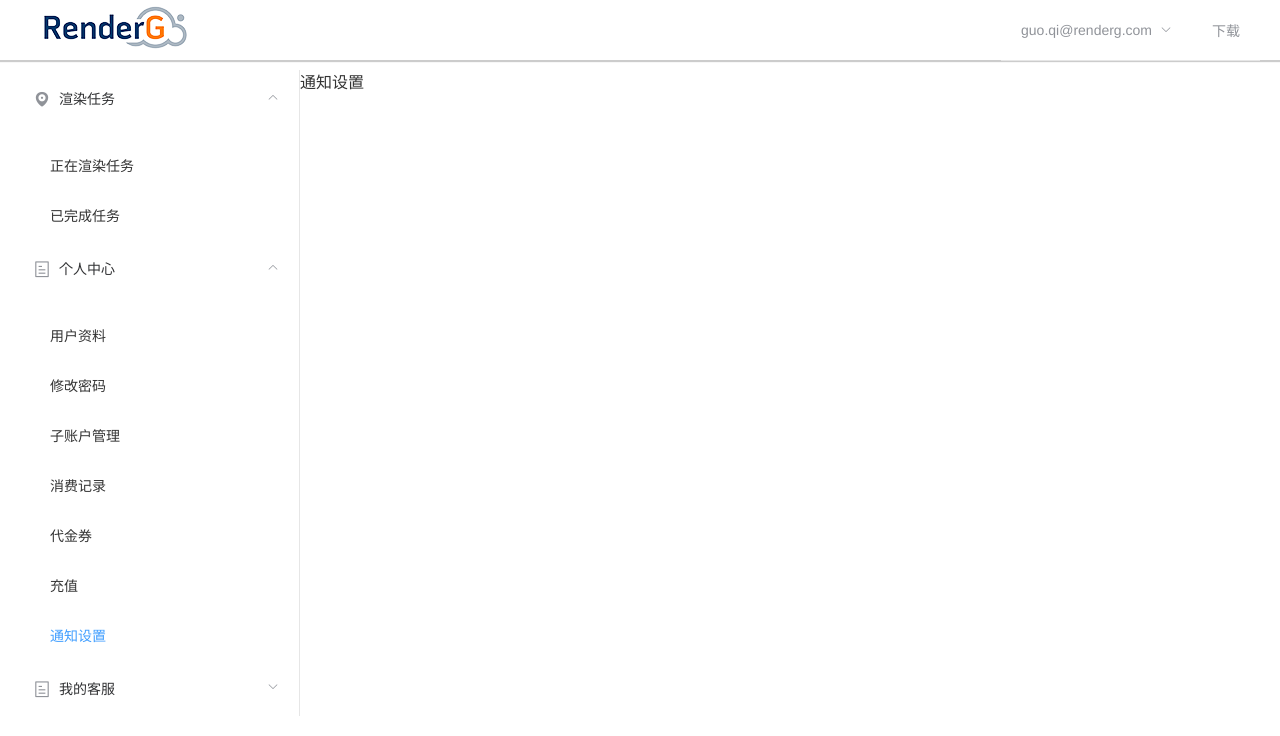
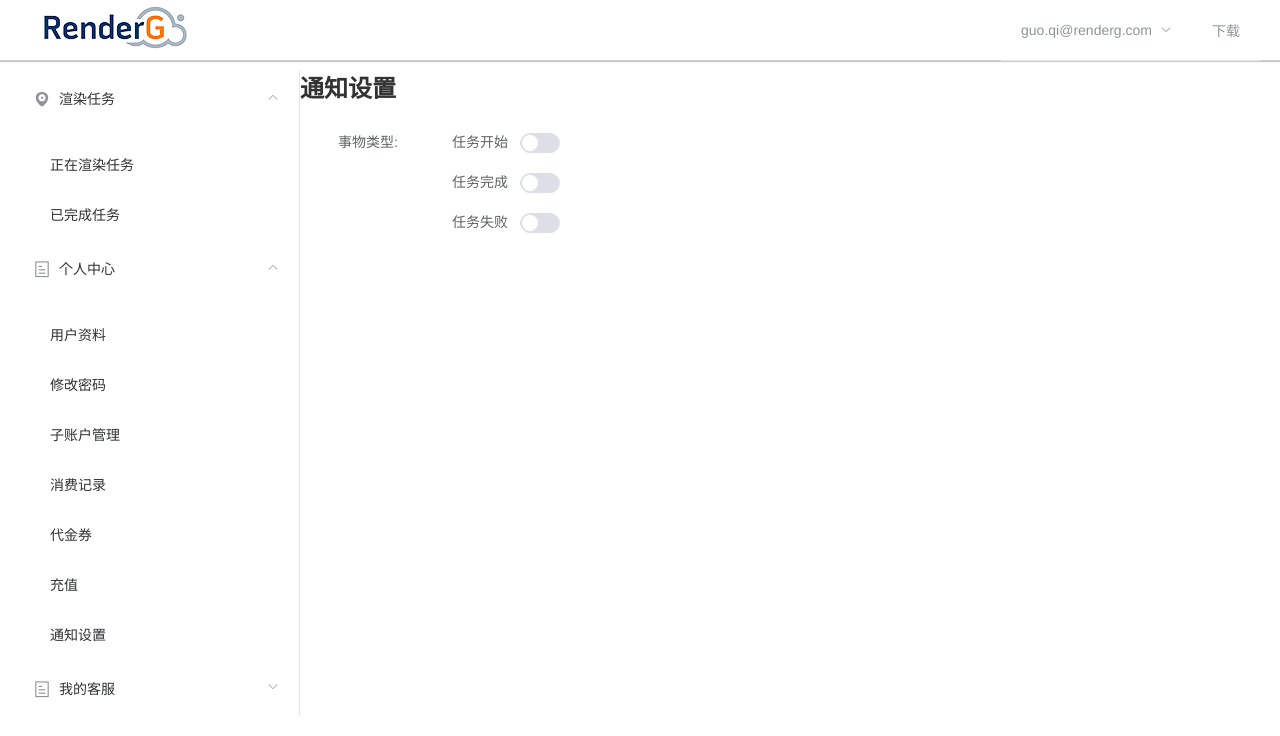
Before and after one commit to duanxingyu/The_newest_renderVue, a Vue app: page /setting in a window 1280 px wide. Shown: the top 736 px of the page. Built offline with nearby package versions, Linux system fonts and the light colour scheme; sample sign-in values are in the browser's storage.

Commit message:
为record.vue加入分页

```diff
--- a/config/index.js
+++ b/config/index.js
@@ -21,9 +21,9 @@ module.exports = {
     },
 
     // Various Dev Server settings
-    host: 'localhost', // can be overwritten by process.env.HOST
+    host: '0.0.0.0', // can be overwritten by process.env.HOST
     port: 8080, // can be overwritten by process.env.PORT, if port is in use, a free one will be determined
-    autoOpenBrowser: false,
+    autoOpenBrowser: true,
     errorOverlay: true,
     notifyOnErrors: true,
     poll: false, // https://webpack.js.org/configuration/dev-server/#devserver-watchoptions-
--- a/src/components/aside.vue
+++ b/src/components/aside.vue
@@ -1,8 +1,9 @@
 <template>
   <div id="aside">
     <el-row class="tac" :gutter="10">
-            <el-col >
-                <el-menu default-active="2" :default-openeds="openeds"   class="el-menu-vertical-demo" @open="handleOpen" @close="handleClose">
+      <el-col>
+        <el-menu default-active="2" :default-openeds="openeds" class="el-menu-vertical-demo" @open="handleOpen"
+                 @close="handleClose">
           <!--渲染任务-->
           <el-submenu index="1">
             <template slot="title">
@@ -10,12 +11,16 @@
               <span>渲染任务</span>
             </template>
             <el-menu-item-group>
+              <router-link exact to="/rendering">
                 <el-menu-item index="1-1">
-                                <router-link exact to="/rendering">正在渲染任务</router-link>
+                  正在渲染任务
                 </el-menu-item>
+              </router-link>
+              <router-link to="/completed">
                 <el-menu-item index="1-2">
-                                <router-link to="/completed">已完成任务</router-link>
+                  已完成任务
                 </el-menu-item>
+              </router-link>
             </el-menu-item-group>
 
           </el-submenu>
@@ -26,27 +31,41 @@
               <span>个人中心</span>
             </template>
             <el-menu-item-group>
+              <router-link to="/userInfo">
                 <el-menu-item index="2-1">
-                                <router-link to="/userInfo">用户资料</router-link>
+                  用户资料
                 </el-menu-item>
+              </router-link>
+              <router-link to="/modifyPass">
                 <el-menu-item index="2-2">
-                                <router-link to="/modifyPass">修改密码</router-link>
+                  修改密码
                 </el-menu-item>
+              </router-link>
+              <router-link to="/childAcount">
                 <el-menu-item index="2-3">
-                                <router-link to="/childAcount">子账户管理</router-link>
+                  子账户管理
                 </el-menu-item>
+              </router-link>
+              <router-link to="/record">
                 <el-menu-item index="2-4">
-                                <router-link to="/record">消费记录</router-link>
+                  消费记录
                 </el-menu-item>
+              </router-link>
+              <router-link to="/crash">
                 <el-menu-item index="2-5">
-                                <router-link to="/crash">代金券</router-link>
+                  代金券
                 </el-menu-item>
+              </router-link>
+              <router-link to="/reCharge">
                 <el-menu-item index="2-6">
-                                <router-link to="/reCharge">充值</router-link>
+                  充值
                 </el-menu-item>
+              </router-link>
+              <router-link to="/setting">
                 <el-menu-item index="2-7">
-                                <router-link to="/setting">通知设置</router-link>
+                  通知设置
                 </el-menu-item>
+              </router-link>
             </el-menu-item-group>
           </el-submenu>
 
@@ -75,7 +94,7 @@
 
     data() {
       return {
-                openeds:['1','2'],  //默认展开index为1和2的导航，配合:default="openeds"
+        openeds: ['1', '2'],  //默认展开index为1和2的导航，配合:default="openeds"
       }
     },
     methods: {
--- a/src/components/myAcount/childAcount.vue
+++ b/src/components/myAcount/childAcount.vue
@@ -60,10 +60,10 @@
             </el-table-column>
             <el-table-column label="操作" width="350px">
                 <template slot-scope="scope">
-                    <el-button size="mini" @click="handleEdit(scope.$index, scope.row)">编辑</el-button>
-                    <el-button size="mini" type="info" @click="handleIn(scope.$index, scope.row)">转入</el-button>
-                    <el-button size="mini" @click="handleOut(scope.$index, scope.row)">转出</el-button>
-                    <el-button size="mini" type="danger" @click="handleDelete(scope.$index, scope.row)">修改密码</el-button>
+                    <el-button size="mini" round @click="handleEdit(scope.$index, scope.row)">编辑</el-button>
+                    <el-button size="mini" round type="info" @click="handleIn(scope.$index, scope.row)">转入</el-button>
+                    <el-button size="mini" round @click="handleOut(scope.$index, scope.row)">转出</el-button>
+                    <el-button size="mini" round type="danger" @click="handleDelete(scope.$index, scope.row)">修改密码</el-button>
                 </template>
             </el-table-column>
         </el-table>
--- a/src/components/myAcount/record.vue
+++ b/src/components/myAcount/record.vue
@@ -20,14 +20,26 @@
                 </el-form-item>
         </el-form>
 
-        <el-table :data="tableData" sort-by="{tableData.date}" style="width: 100%">
-            <el-table-column prop="fileName" label="文件名" width="300px">
+        <el-table :data="tableData.slice((currentPage-1)*pageSize,currentPage*pageSize)" sort-by="{tableData.name}" style="width: 100%">
+          <el-table-column prop="id" label="id" width="240px" sortable>
+          </el-table-column>
+
+          <el-table-column prop="fileName" label="文件名" width="240px" sortable>
             </el-table-column>
-            <el-table-column prop="fileSize" label="文件大小" width="300px">
+            <el-table-column prop="fileSize" label="文件大小" width="240px">
             </el-table-column>
-            <el-table-column prop="date" label="导出时间" width="300px" sortable>
+            <el-table-column prop="date" label="导出时间" width="240px" sortable>
             </el-table-column>
         </el-table>
+      <el-pagination
+        @size-change="handleSizeChange"
+        @current-change="handleCurrentChange"
+        :current-page.sync="currentPage"
+        :page-sizes="[5,10, 20, 30, 40]"
+        :page-size="this.pageSize"
+        layout="total, sizes, prev, pager, next, jumper"
+        :total="pages.total">
+      </el-pagination>
     </div>
 </template>
 
@@ -68,48 +80,60 @@
                         }
                     }]
                 },
+              options:[
+                {
+                  value:'123456789'
+                }
+              ],
                 value6: '',
                 value7: '',
-                tableData: [{
-                    date: '2016-05-02',
-                    fileName: '王小虎',
-                    fileSize: '上海市普陀区金沙江路 1518 弄'
-                }, {
-                    date: '2016-05-04',
-                    fileName: '王小虎',
-                    fileSize: '上海市普陀区金沙江路 1518 弄'
-                }, {
-                    date: '2016-05-01',
-                    fileName: '王小虎',
-                    fileSize: '上海市普陀区金沙江路 1518 弄'
-                }, {
-                    date: '2016-05-03',
-                    fileName: '王小虎',
-                    fileSize: '上海市普陀区金沙江路 1518 弄'
-                }],
-                options: [{
-                    value: '选项1',
-                    label: '黄金糕'
-                }, {
-                    value: '选项2',
-                    label: '双皮奶'
-                }, {
-                    value: '选项3',
-                    label: '蚵仔煎'
-                }, {
-                    value: '选项4',
-                    label: '龙须面'
-                }, {
-                    value: '选项5',
-                    label: '北京烤鸭'
-                }],
-                value: ''
+                tableData: [],
+                value: '',
+              currentPage: 1,
+              pageSize:10,
+              pages:{},
+              // per_page:null,
+              // page:null
+
             }
         },
+      created(){
+          this.getData();
+      },
         methods: {
             onSubmit() {
                 console.log('submit!');
-            }
+            },
+          handleSizeChange(size) {
+            this.pageSize=size
+            // this.fetchPapers();
+            console.log(`每页 ${size} 条`);
+          },
+          // fetchPapers() {
+          //   var recordUrl = this.HOST + '/record';
+          //   this.$axios.get(recordUrl+`/per_page=${this.per_page}`+'&'+`page=${this.page}`)
+          // },
+          handleCurrentChange(currentPage) {
+              this.currentPage=currentPage
+            // this.getData();
+            console.log(`当前页: ${currentPage}`);
+          },
+          getData(){
+            var recordUrl = this.HOST + '/record';
+            this.$axios.get(recordUrl, {
+              params:{
+                per_page:200,
+                page:1
+              }
+            }).then(res=>{
+              console.log(res.data);
+              this.pages=res.data;
+              this.tableData=res.data.items
+              console.log(res.data.items)
+            }).catch(error=>{
+              console.log(error);
+            })
+          }
         }
     }
 </script>
--- a/src/components/myAcount/setting.vue
+++ b/src/components/myAcount/setting.vue
@@ -1,19 +1,40 @@
 <template>
-    <div>
-        通知设置
-    </div>
+  <div>
+    <h2>通知设置</h2><br/>
+    <el-form ref="form" :model="form" label-width="110px">
+      <el-form-item label="事物类型:">
+        <el-form-item label="任务开始">
+          <el-switch v-model="form.start" ></el-switch>
+        </el-form-item>
+        <el-form-item label="任务完成">
+          <el-switch v-model="form.completed" active-color="#13ce66"></el-switch>
+        </el-form-item>
+        <el-form-item label="任务失败">
+          <el-switch v-model="form.failed" active-color="red"></el-switch>
+        </el-form-item>
+      </el-form-item>
+
+
+    </el-form>
+  </div>
 </template>
 
 <script>
-    export default{
-        name:'setting',
-        data(){
-            return{
+  export default {
+    name: 'setting',
+    data() {
+      return {
+        form: {
+          start: false,
+          completed: false,
+          failed: false
+        }
+      };
 
-            }
-        }
     }
+  }
 </script>
 
-<style>
+<style scoped>
+
 </style>
--- a/src/components/renderTask/completed.vue
+++ b/src/components/renderTask/completed.vue
@@ -89,7 +89,7 @@
       // });
       // console.log(localStorage.token);
       this.$axios.get(url).then(res => {
-        console.log(res.headers)
+        // console.log(res.headers)
         // console.log(res.data)
         this.tableData5 = res.data
         if (store.state.token) {
```
Lines whose indentation alone changed are shown as unchanged.
